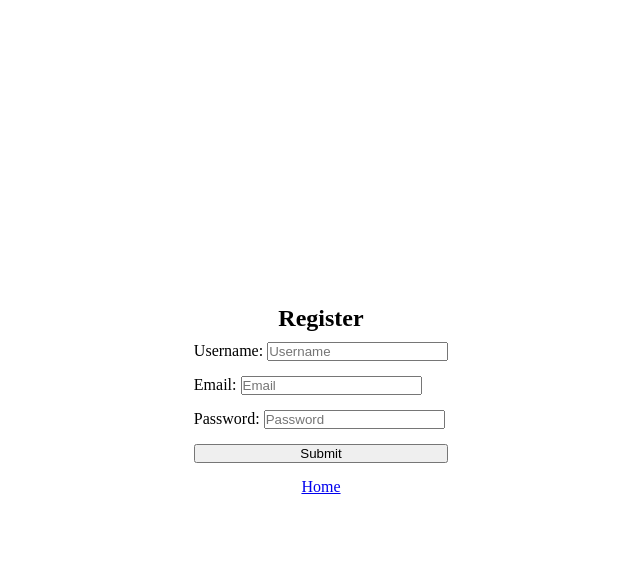
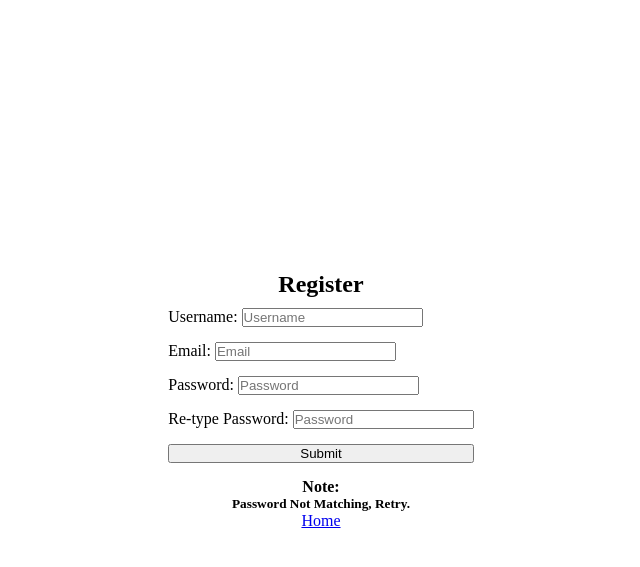
Before and after one commit to Kamal040102/BMU-API, a Flask app: page /register in a window 1280 px wide. Shown: the top 567 px of the page, without its empty margins (319-959 px from the left). Run offline with Flask 2, Linux system fonts and the light colour scheme.

Commit message:
Added Password Confirmation

```diff
--- a/main.py
+++ b/main.py
@@ -41,8 +41,12 @@ def register():
         username = request.form['username']
         email = request.form['email']
         password = request.form['password']
-        SQLHandler.insertUser(username, email, password)
-        userStat = True
+        retypePassword = request.form['retype-password']
+        if password == retypePassword:
+            SQLHandler.insertUser(username, email, password)
+            userStat = True
+        else:
+            userStat = False
 
         return render_template("register.html", userStat = userStat)
 
--- a/templates/register.html
+++ b/templates/register.html
@@ -24,15 +24,22 @@
                     Password:
                     <input type="password" name="password" id="password" placeholder="Password" autocomplete="off">
                 </div>
+                <div class="password">
+                    Re-type Password:
+                    <input type="password" name="retype-password" id="retype-password" placeholder="Password" autocomplete="off">
+                </div>
                 <div class="submit">
                     <input type="submit" value="Submit">
                 </div>
             </form>
         </div>
         <div class="response">
+            <h4>Note:</h4>
             {% if userStat %}
             <h5>Your registration is Successful.</h5>
             <h6>You may now proceed for login.</h6>
+            {% else %}
+            <h5>Password Not Matching, Retry.</h5>
             {% endif %}
         </div>
         <div class="option">
```
Also changed, not shown: 1 other file.
